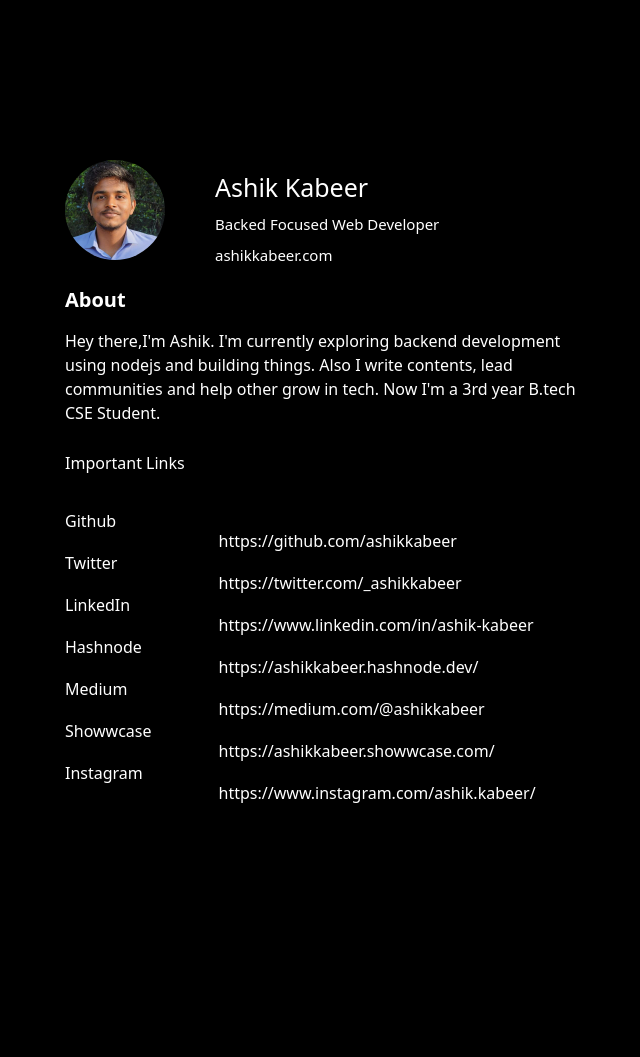
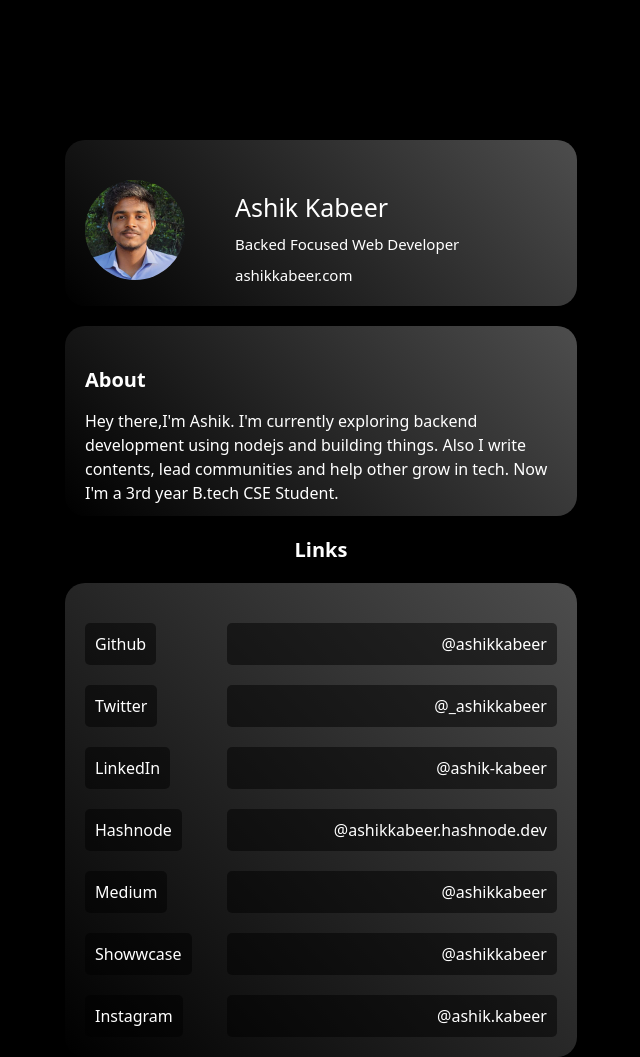
Before and after one commit to ashikkabeer/ashikkabeer-portfolio, a plain HTML site: page index.html in a window 1280 px wide. Shown: the whole page, without its empty margins (319-959 px from the left). Before the commit the page ends 804 px from the top, so only its background shows below. Drawn offline with Linux system fonts and the light colour scheme.

Commit message:
design changes

```diff
--- a/index.html
+++ b/index.html
@@ -32,7 +32,7 @@
                     Also I write contents, lead communities and help other grow in tech. Now I'm a 3rd year B.tech CSE
                     Student.
             </div>
-            <p class="links-head">Important Links</p>
+            <p class="links-head">Links</p>
             <div class="links">
                 <div class="link-title-section">
                     <div class="link-title">Github</div>
@@ -43,15 +43,15 @@
                     <div class="link-title">Showwcase</div>
                     <div class="link-title">Instagram</div>
                 </div>
-                <div class="link-url    -section">
-                    <div class="link-url">https://github.com/ashikkabeer</div>
-                    <div class="link-url">https://twitter.com/_ashikkabeer</div>
-                    <div class="link-url">https://www.linkedin.com/in/ashik-kabeer</div>
-                    <div class="link-url">https://ashikkabeer.hashnode.dev/</div>
-                    <div class="link-url">https://medium.com/@ashikkabeer</div>
-                    <div class="link-url">https://ashikkabeer.showwcase.com/</div>
-                    <div class="link-url">https://www.instagram.com/ashik.kabeer/</div>
-                </div>
+                <div class="link-url-section">
+                    <a class="link-url" href="https://github.com/ashikkabeer" target="_blank">@ashikkabeer</a>
+                    <a class="link-url" href="https://twitter.com/_ashikkabeer" target="_blank">@_ashikkabeer</a>
+                    <a class="link-url" href="https://www.linkedin.com/in/ashik-kabeer" target="_blank">@ashik-kabeer</a>
+                    <a class="link-url" href="https://ashikkabeer.hashnode.dev/" target="_blank">@ashikkabeer.hashnode.dev</a>
+                    <a class="link-url" href="https://medium.com/@ashikkabeer" target="_blank">@ashikkabeer</a>
+                    <a class="link-url" href="https://ashikkabeer.showwcase.com/" target="_blank">@ashikkabeer</a>
+                    <a class="link-url" href="https://www.instagram.com/ashik.kabeer/" target="_blank">@ashik.kabeer</a>
+                  </div>
             </div>
         </div>
 
--- a/style.css
+++ b/style.css
@@ -25,6 +25,11 @@ body {
     /* justify-content: space-around; */
     margin-top: 80px;
     /* margin-left: 50px; */
+    padding: 20px;
+    border-radius: 20px;
+
+    background: linear-gradient(45deg, rgba(0, 0, 0, 0.3), rgba(255, 255, 255, 0.3));
+
 
 }
 .full-name {
@@ -60,6 +65,10 @@ body {
 }
 .about {
     height: 150px;
+    background: linear-gradient(45deg, rgba(0, 0, 0, 0.3), rgba(255, 255, 255, 0.3));
+    padding: 20px;
+    margin-top: 20px;
+    border-radius: 20px;
 }
 .abt-head {
     font-size: 20px;
@@ -69,28 +78,56 @@ body {
 .abt-content {
     line-height: 1.5;
 }
-.links.head {
+.links-head {
     font-size: 20px;
     font-weight: bold;
+    text-align: center;
 }
 .links {
     display: flex;
+    background: linear-gradient(45deg, rgba(0, 0, 0, 0.3), rgba(255, 255, 255, 0.3));
+    padding: 20px;
+    border-radius: 20px;
 }
 .link-title-section {
     width: 30%;
+    display: flex;
+    flex-direction: column;
+    align-items: flex-start; /* Align names/titles to the right */
+}
+
+.link-title {
+    margin-top: 20px;
+    background-color: rgba(0, 0, 0, 0.5); /* Transparent black background */
+    padding: 10px;
+    border-radius: 5px;
+    text-align: right; /* Align text to the right */
+    color: white;
+    text-decoration: none;
+}
+
+.link-title:hover {
+    background-color: rgba(0, 0, 0, 0.7); /* Slightly darker background on hover */
 }
 .link-url-section {
     width: 70%;
 }
-.link-url{
+
+.link-url {
     text-decoration: none;
     color: white;
     margin-top: 20px;
+    display: block;
+    background-color: rgba(0, 0, 0, 0.5);
+    padding: 10px;
+    text-align: right;
+    border-radius: 5px;
+}
 
+.link-url:hover {
+    background-color: rgba(0, 0, 0, 0.7);
 }
-.link-title {
-    margin-top: 20px;
-}
+
 :hover {
     cursor:crosshair;
 }
```
